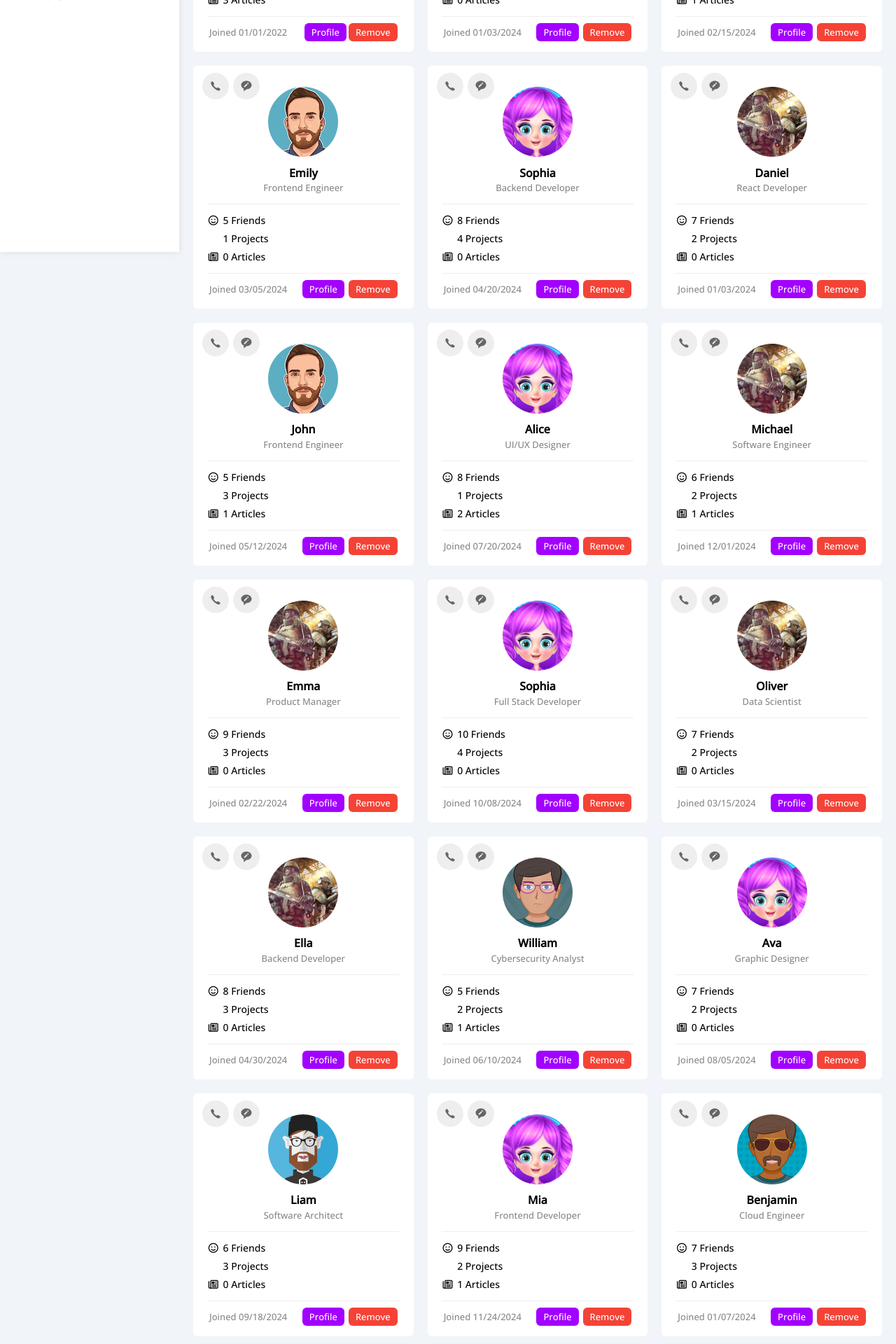
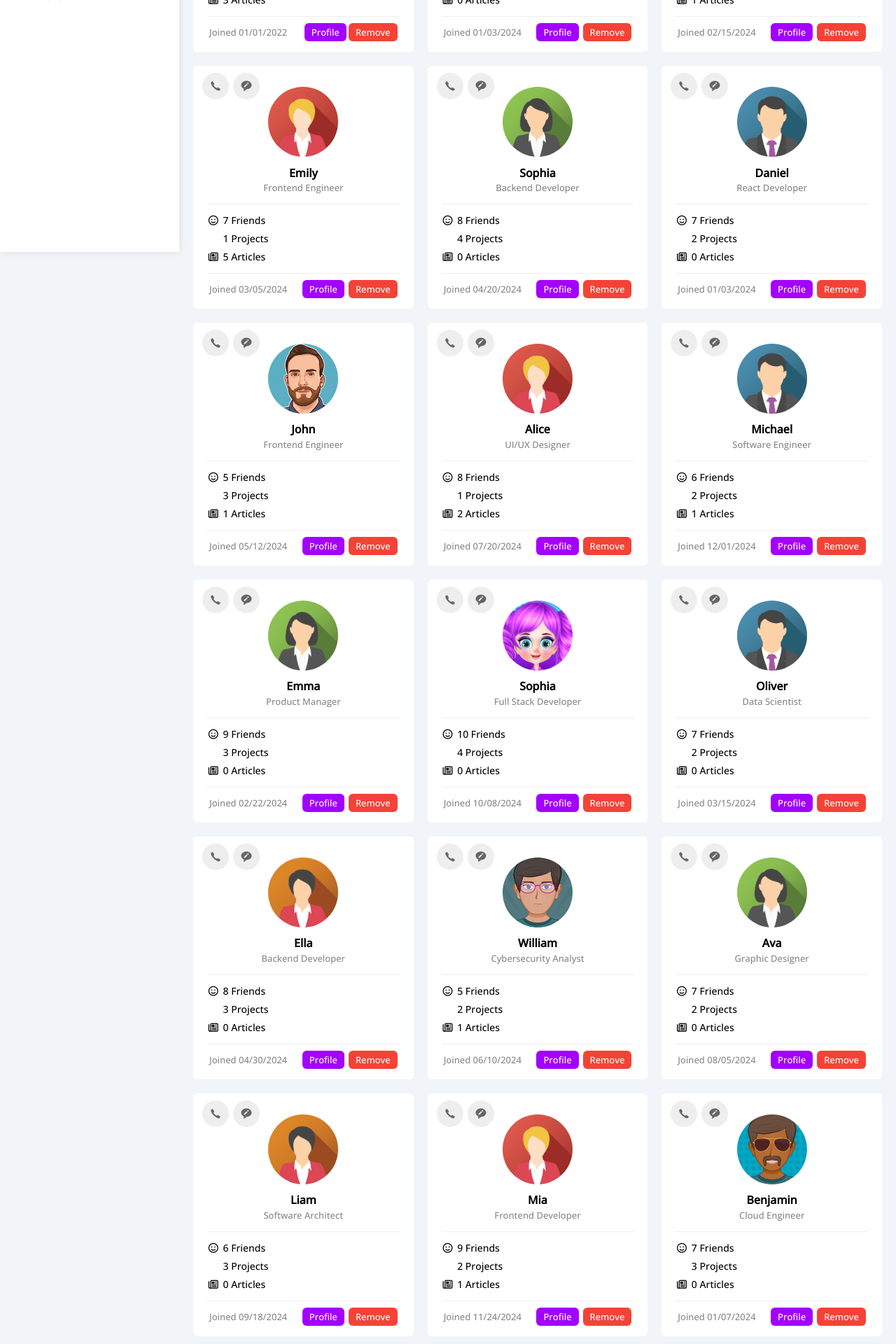
Before and after one commit to Abdullahciti/CitizenX-Website, a React (Create React App) app: page /friends in a window 1280 px wide. Shown: the part 440-2360 px from the top of the page at 70% size. Built offline with nearby package versions, Linux system fonts and the light colour scheme; a web font is replaced by a local one.

Commit message:
added a title to the pics in friends components

```diff
--- a/src/components/content/widgets/Friends.js
+++ b/src/components/content/widgets/Friends.js
@@ -2,15 +2,17 @@
 import { motion } from "framer-motion";
 
 import {
-  teamTwo,
+  teamOne,
   teamEight,
   avatarOne,
   avatarTwo,
   avatarThree,
   avatarFour,
   avatarFive,
-  avatarSix,
   Avatar,
+  teamFour,
+  teamFivee,
+  teamTwoo,
 } from "../../../assets/index.js";
 import FriendCard from "./friends/FriendCard.js";
 import friendsData from "./friends/friendsData.js";
@@ -65,7 +67,7 @@ const Friends = ({ searchValue }) => {
                 link={"/profile"}
               />
               <FriendCard
-                src={avatarSix}
+                src={teamOne}
                 name={"Daniel"}
                 title={"React Developer"}
                 friendsNum={7}
@@ -85,17 +87,17 @@ const Friends = ({ searchValue }) => {
                 date={"02/15/2024"}
               />
               <FriendCard
-                src={avatarFive}
+                src={teamFivee}
                 name={"Emily"}
                 title={"Frontend Engineer"}
-                friendsNum={5}
+                friendsNum={7}
                 projNum={1}
-                artNum={0}
+                artNum={5}
                 type={""}
                 date={"03/05/2024"}
               />
               <FriendCard
-                src={teamEight}
+                src={teamTwoo}
                 name={"Sophia"}
                 title={"Backend Developer"}
                 friendsNum={8}
@@ -105,7 +107,7 @@ const Friends = ({ searchValue }) => {
                 date={"04/20/2024"}
               />
               <FriendCard
-                src={teamTwo}
+                src={teamOne}
                 name={"Daniel"}
                 title={"React Developer"}
                 friendsNum={7}
@@ -125,7 +127,7 @@ const Friends = ({ searchValue }) => {
                 date={"05/12/2024"}
               />
               <FriendCard
-                src={teamEight}
+                src={teamFivee}
                 name={"Alice"}
                 title={"UI/UX Designer"}
                 friendsNum={8}
@@ -135,7 +137,7 @@ const Friends = ({ searchValue }) => {
                 date={"07/20/2024"}
               />
               <FriendCard
-                src={teamTwo}
+                src={teamOne}
                 name={"Michael"}
                 title={"Software Engineer"}
                 friendsNum={6}
@@ -145,7 +147,7 @@ const Friends = ({ searchValue }) => {
                 date={"12/01/2024"}
               />
               <FriendCard
-                src={teamTwo}
+                src={teamTwoo}
                 name={"Emma"}
                 title={"Product Manager"}
                 friendsNum={9}
@@ -165,7 +167,7 @@ const Friends = ({ searchValue }) => {
                 date={"10/08/2024"}
               />
               <FriendCard
-                src={teamTwo}
+                src={teamOne}
                 name={"Oliver"}
                 title={"Data Scientist"}
                 friendsNum={7}
@@ -175,7 +177,7 @@ const Friends = ({ searchValue }) => {
                 date={"03/15/2024"}
               />
               <FriendCard
-                src={teamTwo}
+                src={teamFour}
                 name={"Ella"}
                 title={"Backend Developer"}
                 friendsNum={8}
@@ -195,7 +197,7 @@ const Friends = ({ searchValue }) => {
                 date={"06/10/2024"}
               />
               <FriendCard
-                src={teamEight}
+                src={teamTwoo}
                 name={"Ava"}
                 title={"Graphic Designer"}
                 friendsNum={7}
@@ -205,7 +207,7 @@ const Friends = ({ searchValue }) => {
                 date={"08/05/2024"}
               />
               <FriendCard
-                src={avatarOne}
+                src={teamFour}
                 name={"Liam"}
                 title={"Software Architect"}
                 friendsNum={6}
@@ -215,7 +217,7 @@ const Friends = ({ searchValue }) => {
                 date={"09/18/2024"}
               />
               <FriendCard
-                src={teamEight}
+                src={teamFivee}
                 name={"Mia"}
                 title={"Frontend Developer"}
                 friendsNum={9}
@@ -315,7 +317,7 @@ const Friends = ({ searchValue }) => {
                 date={"04/01/2024"}
               />
               <FriendCard
-                src={avatarSix}
+                src={teamOne}
                 name={"Chloe"}
                 title={"Frontend Developer"}
                 friendsNum={8}
--- a/src/components/content/widgets/dashboard/YearlyTargets.js
+++ b/src/components/content/widgets/dashboard/YearlyTargets.js
@@ -1,4 +1,4 @@
-const Targets = () => {
+const YearlyTargets = () => {
   return (
     <div className="targets p-20 bg-white rad-10">
       <h2 className="mt-0 mb-10">Yearly Targets</h2>
@@ -54,4 +54,4 @@ const Targets = () => {
   );
 };
 
-export default Targets;
+export default YearlyTargets;
--- a/src/components/content/widgets/friends/FriendCard.js
+++ b/src/components/content/widgets/friends/FriendCard.js
@@ -29,7 +29,8 @@ const FriendCard = ({
           decoding="async"
           className="rad-half mt-10 mb-10 w-100 h-100"
           src={src}
-          alt=""
+          alt={`its ${name} pic`}
+          title={`its ${name} pic`}
         />
         <h4 className="m-0">{name}</h4>
         <p className="c-grey fs-13 mt-5 mb-0">{title}</p>
@@ -52,11 +53,11 @@ const FriendCard = ({
       <div className="info between-flex fs-13">
         <span className="c-grey">Joined {date}</span>
         <div>
-          { !link ? <span className="bg-mainColor c-white btn-shape" to="/profile">
+          { !link ? <span className="bg-mainColor c-white btn-shape">
             Profile
           </span>
           :
-          <Link className="bg-mainColor c-white btn-shape" to={link}>
+          <Link className="bg-mainColor c-white btn-shape" to={link} title={`its a link to ${link}`}>
             Profile
           </Link>}
           <span className="bg-red c-white btn-shape">
```
Also changed, not shown: src/assets/index.js (+6 -2 lines).
